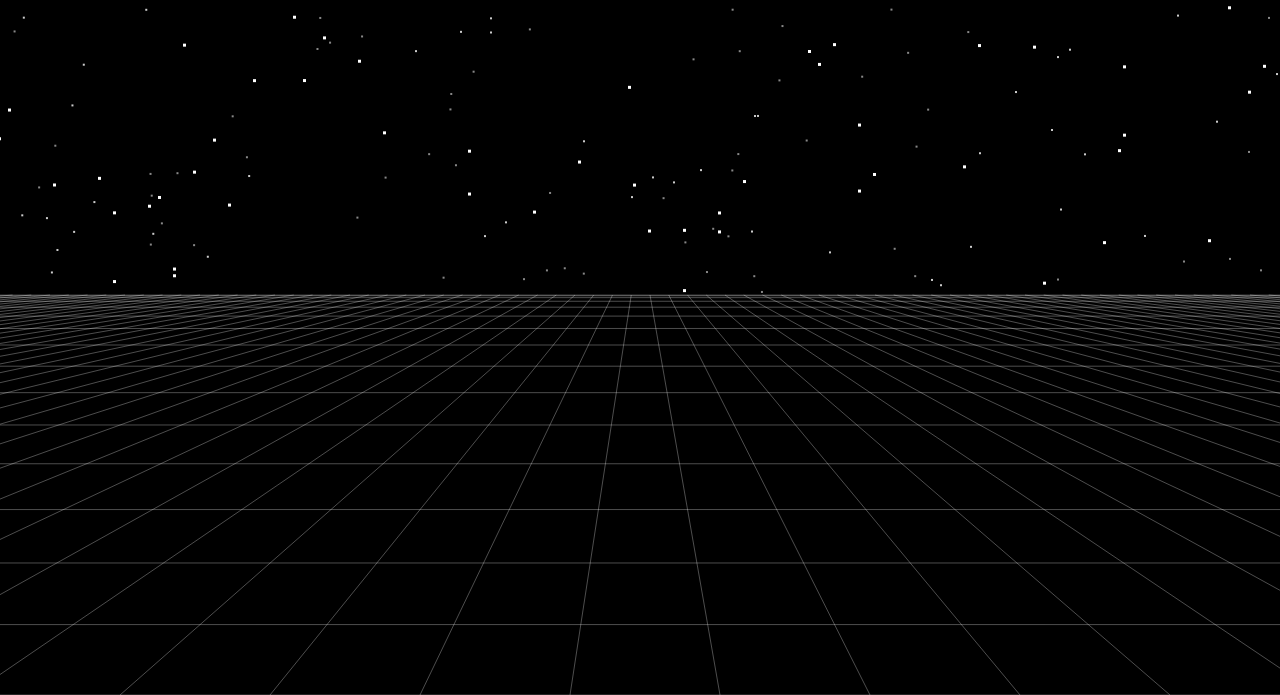
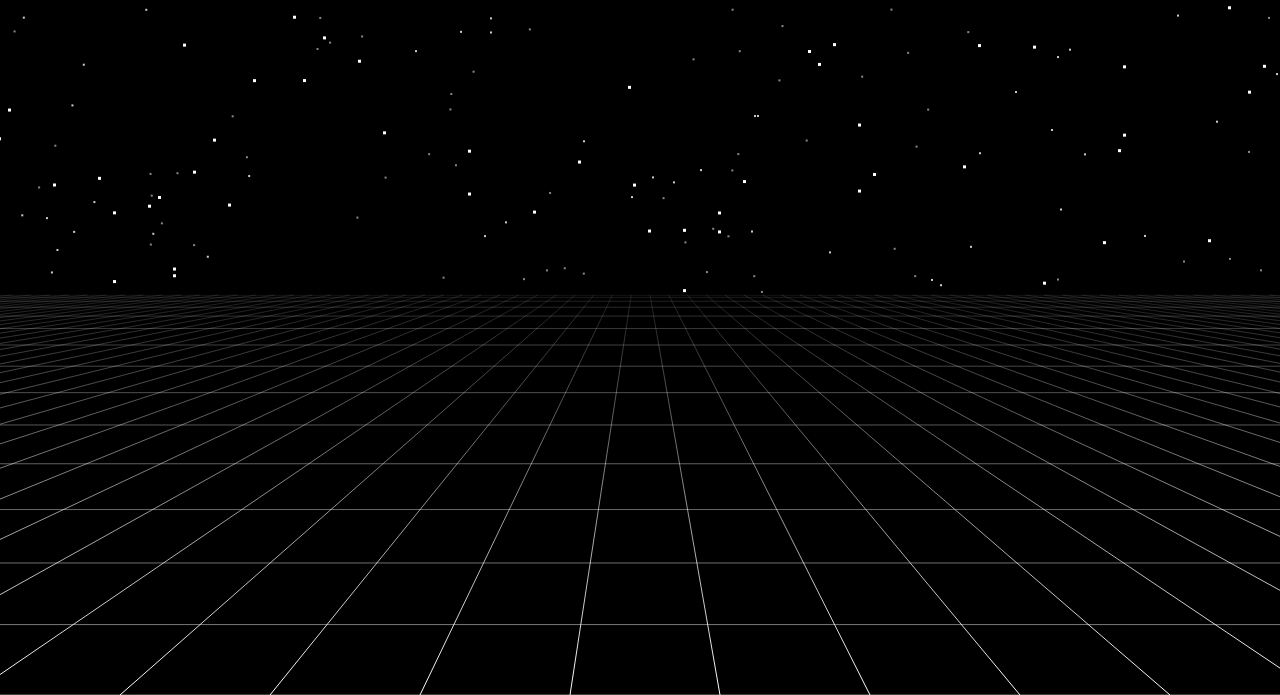
Before and after one commit to boffman/m0xpage, a plain HTML site: page index.html in a window 1280 px wide. Shown: the part 105-800 px from the top of the page. Drawn offline with Linux system fonts and the light colour scheme.

Commit message:
grid 3.0

```diff
--- a/index.html
+++ b/index.html
@@ -112,23 +112,33 @@
     const numHorizontalLines = canvas.height / 50;
 
     ctx.lineWidth = 1;
-    ctx.strokeStyle = "rgba(255, 255, 255, 0.3)";
 
-    // Draw vertical lines (scrolling effect)
+    // Draw vertical lines with a gradient from dark to light
     for (let i = 0; i <= numVerticalLines; i++) {
       const x = (i - numVerticalLines / 2) * 150 + gridOffset;
       const xStart = canvas.width / 2 + x / 8;
       const xEnd = canvas.width / 2 + x;
 
+      // Create a gradient for each vertical line from horizon (dark) to bottom (light)
+      const gradient = ctx.createLinearGradient(0, horizon, 0, horizon + gridHeight);
+      //gradient.addColorStop(0, "rgba(50, 50, 50, 0.3)"); // Darker at the top
+      gradient.addColorStop(0, "rgba(255, 255, 255, 0.1)"); // Brighter at the bottom
+      gradient.addColorStop(1, "rgba(255, 255, 255, 1.0)"); // Brighter at the bottom
+
+      ctx.strokeStyle = gradient;
       ctx.beginPath();
       ctx.moveTo(xStart, horizon);
       ctx.lineTo(xEnd, horizon + gridHeight);
       ctx.stroke();
     }
 
-    // Draw horizontal lines with perspective effect
+    // Draw horizontal lines with opacity based on distance from horizon
     for (let j = 1; j <= numHorizontalLines; j++) {
       const y = horizon + Math.pow(j / numHorizontalLines, 3) * gridHeight;
+
+      // Calculate opacity based on distance from horizon
+      const opacity = (j / numHorizontalLines) * 0.5;
+      ctx.strokeStyle = `rgba(255, 255, 255, ${opacity})`;
 
       ctx.beginPath();
       ctx.moveTo(0, y);
```
